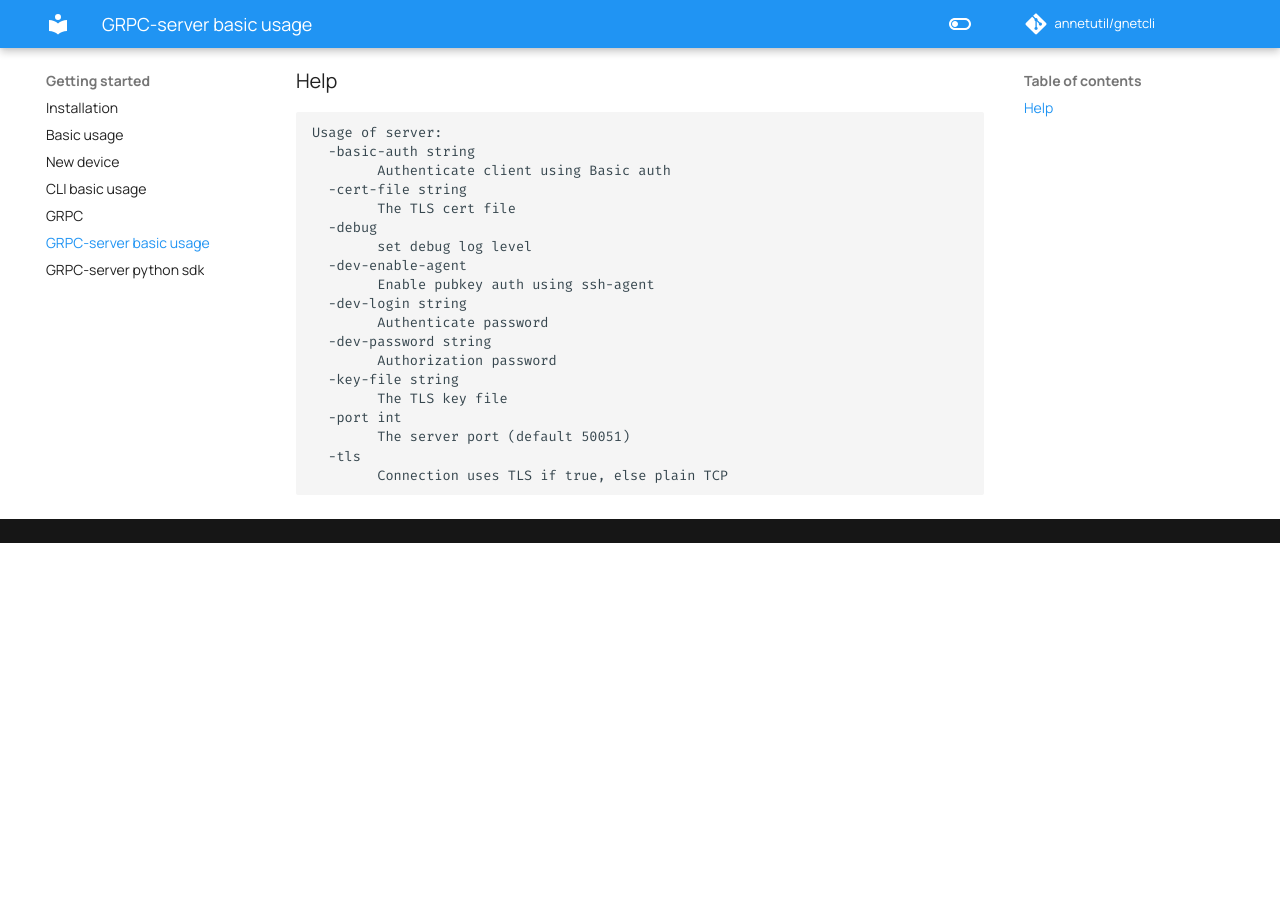
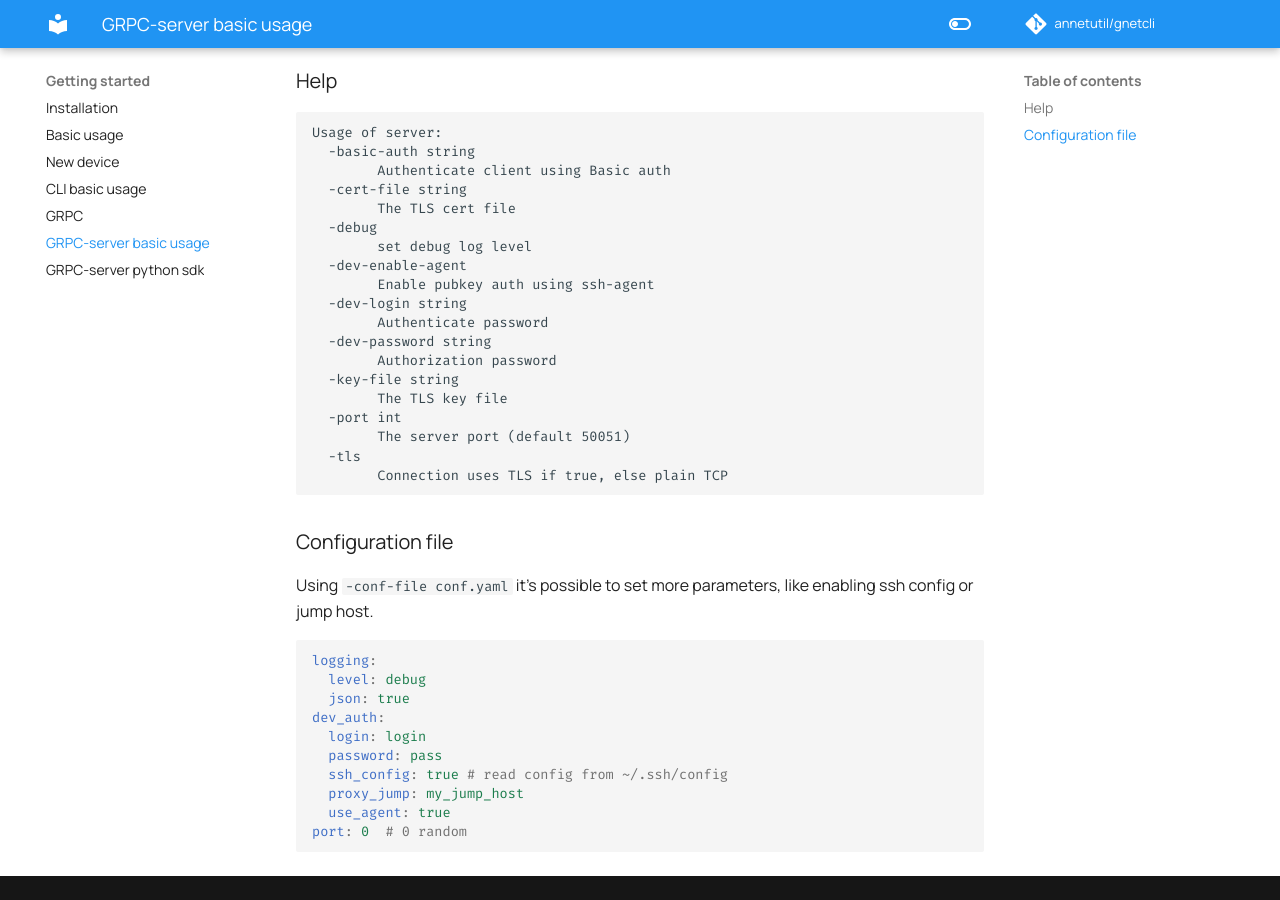
Before and after one commit to annetutil/gnetcli, an MkDocs documentation site: the page built from docs/basic_usage_server.md, in a window 1280 px wide and 900 px high, scrolled down 649 px. Built offline with MkDocs 1.6.1 and Material for MkDocs 9.7.7, drawn with Linux system fonts in a browser that asks for light colours; comment, search, counter and statistics services are not loaded; before the commit the page ends 1192 px from its top, so only the background shows below that.

Commit message:
fix: update docs and conf

````diff
--- a/docs/basic_usage_server.md
+++ b/docs/basic_usage_server.md
@@ -44,3 +44,20 @@ Usage of server:
   -tls
     	Connection uses TLS if true, else plain TCP
 ```
+
+### Configuration file
+
+Using `-conf-file conf.yaml` it's possible to set more parameters, like enabling ssh config or jump host.
+
+```yaml
+logging:
+  level: debug
+  json: true
+dev_auth:
+  login: login
+  password: pass
+  ssh_config: true # read config from ~/.ssh/config
+  proxy_jump: my_jump_host
+  use_agent: true
+port: 0  # 0 random
+```
````
Also changed, not shown: 2 other files.
